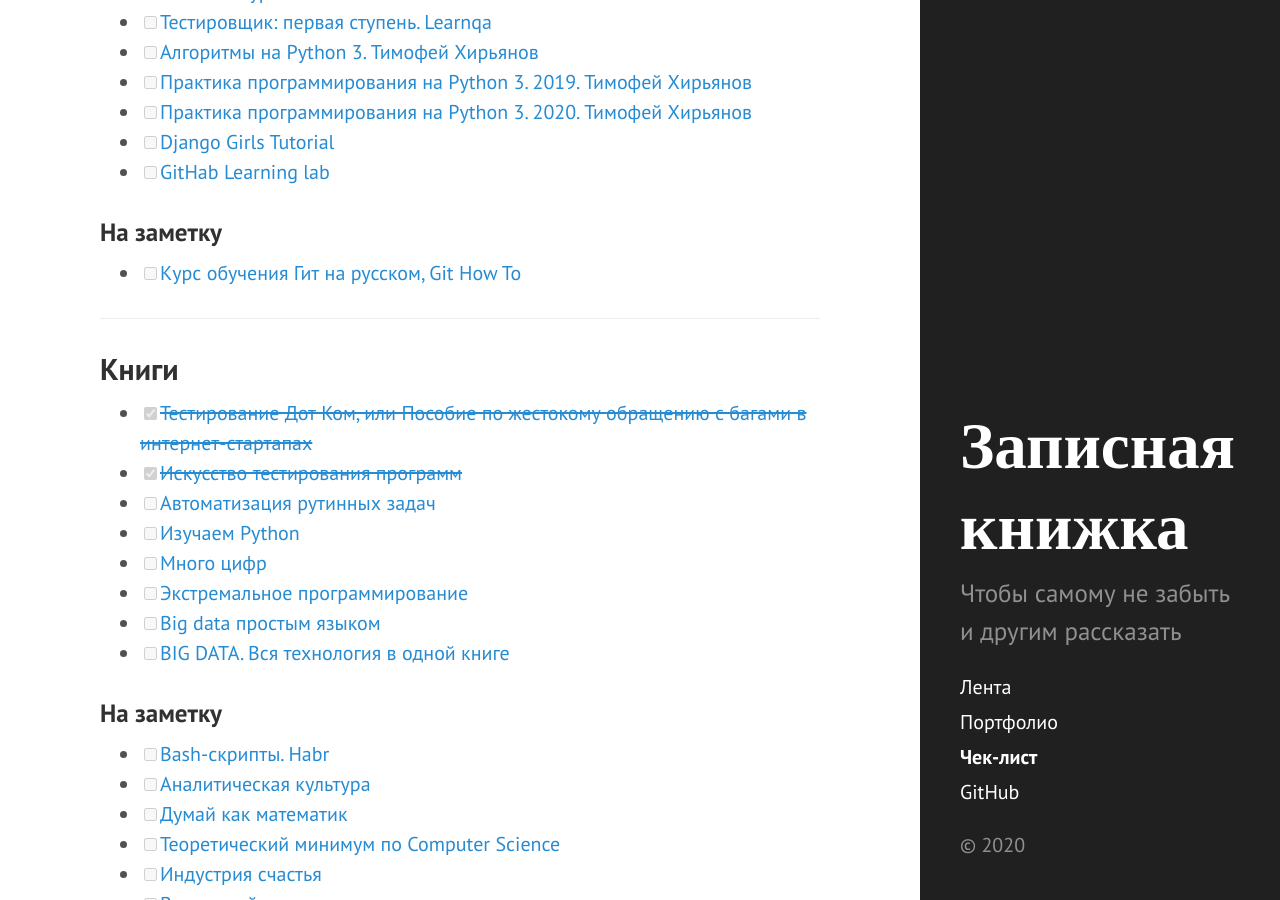
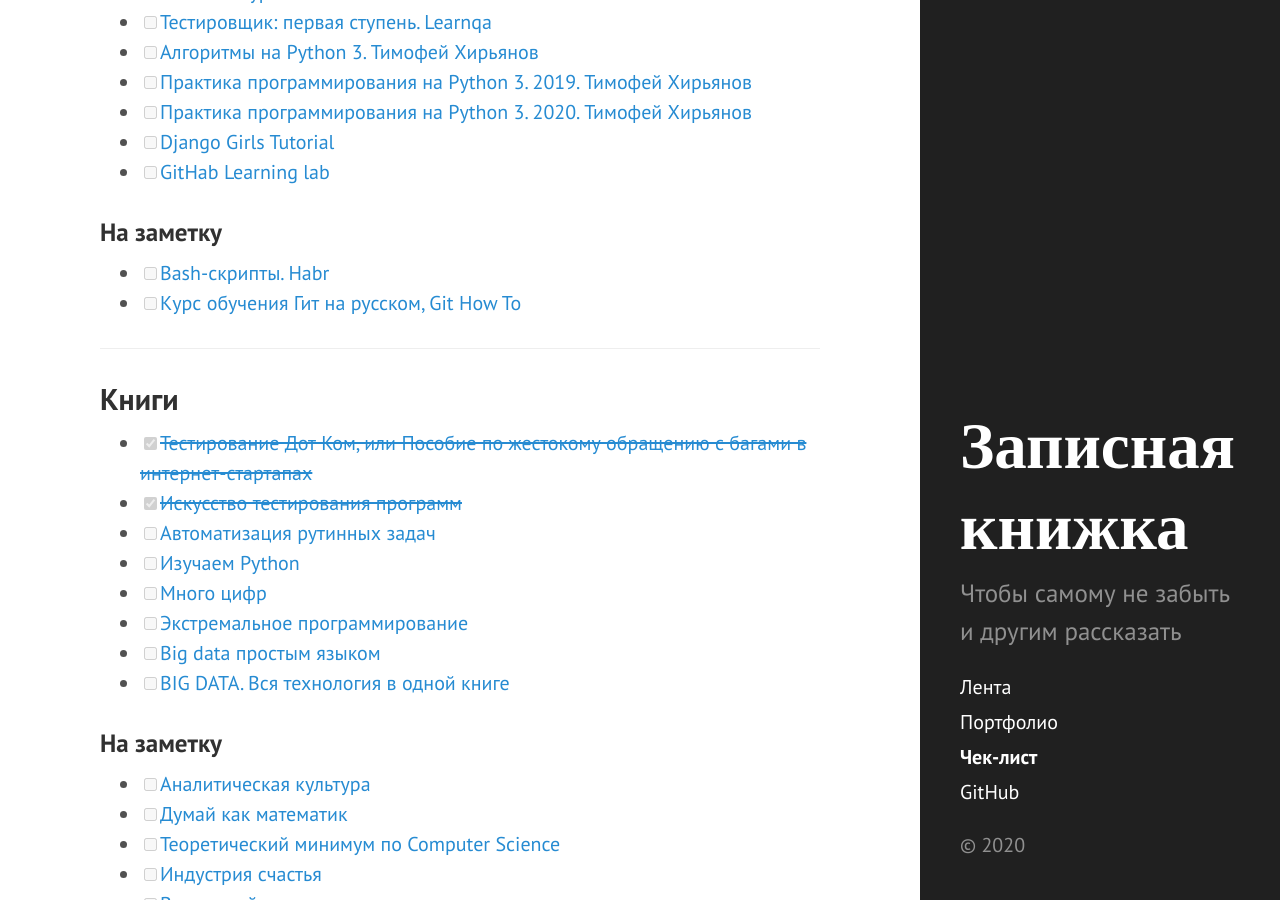
Before and after one commit to Erniess/about_me, a Jekyll site: the page built from checklist.md, in a window 1280 px wide and 900 px high, scrolled down 1418 px. Built offline with Jekyll 4.4.1, drawn with Linux system fonts in a browser that asks for light colours; part of the change alters nothing that is shown.

```diff
--- a/checklist.md
+++ b/checklist.md
@@ -48,6 +48,7 @@ title: Чек-лист
 - [ ] [GitHab Learning lab](https://lab.github.com/courses)
 
 ### На заметку
+- [ ] [Bash-скрипты. Habr](https://habr.com/ru/company/ruvds/blog/325522/)
 - [ ] [Курс обучения Гит на русском, Git How To](https://githowto.com/ru)
 
 ---
@@ -63,7 +64,6 @@ title: Чек-лист
 - [ ] [BIG DATA. Вся технология в одной книге](https://www.litres.ru/andreas-vaygend/big-data-vsya-tehnologiya-v-odnoy-knige/)
 
 ### На заметку
-- [ ] [Bash-скрипты. Habr](https://habr.com/ru/company/ruvds/blog/325522/)
 - [ ] [Аналитическая культура](https://www.litres.ru/karl-anderson-11438349/analiticheskaya-kultura-ot-sbora-dannyh-do-biznes-rezultatov/)
 - [ ] [Думай как математик](https://www.litres.ru/barbara-oakli/dumay-kak-matematik-kak-reshat-lubye-zadachi-bystree-i-effektivnee/)
 - [ ] [Теоретический минимум по Computer Science](https://www.litres.ru/vladston-ferreyra-fi/teoreticheskiy-minimum-po-computer-science-v-34946144/)
```
